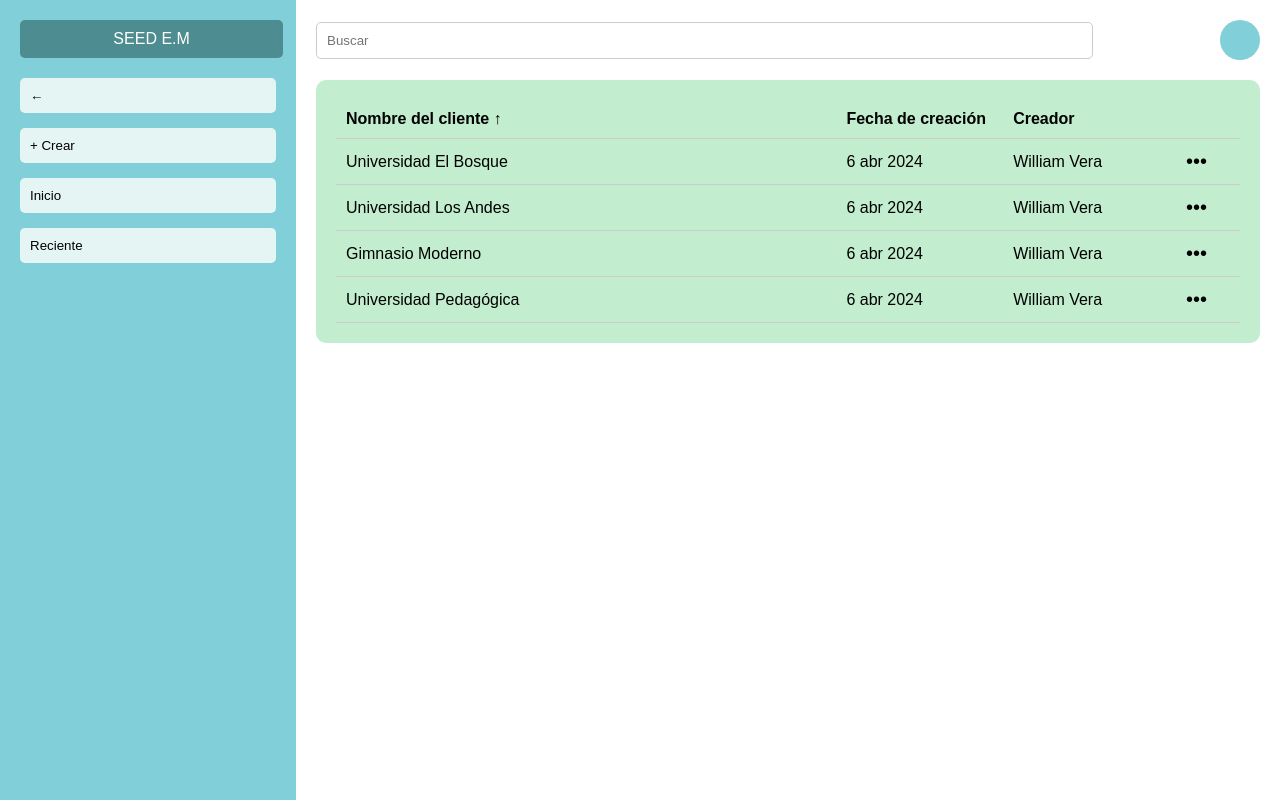
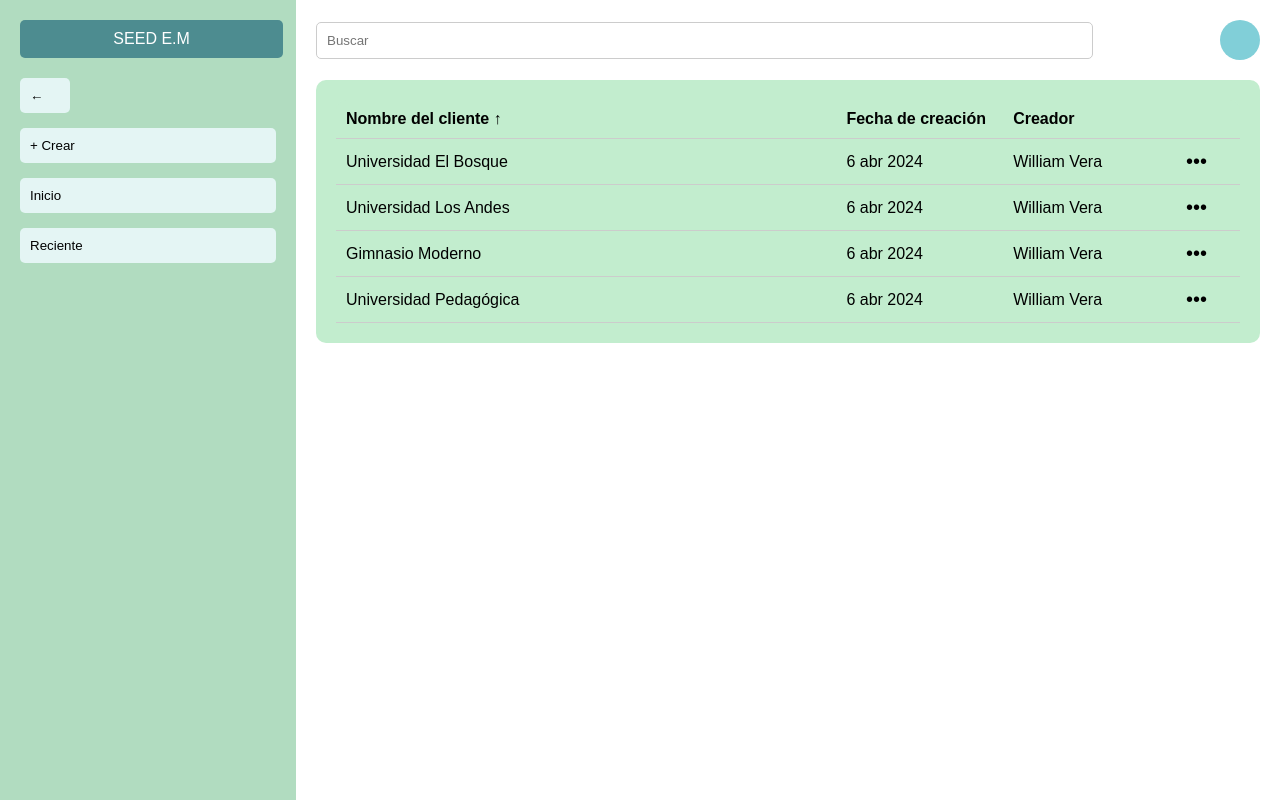
Before and after one commit to jugo-de-mora/EstimaPro, a React (Create React App) app: page / in a window 1280 px wide. Built offline with nearby package versions, Linux system fonts and the light colour scheme.

Commit message:
Primera interfaz creada

```diff
--- a/src/App.css
+++ b/src/App.css
@@ -13,7 +13,7 @@
 
 /* Sidebar Styles */
 .sidebar {
-  background-color: #81cfd8;
+  background-color: #b1dcc0;
   padding: 20px;
   display: flex;
   flex-direction: column;
@@ -53,6 +53,21 @@
 
 .btn:hover {
   background-color: #d0ebeb;
+}
+
+.toggle-btn {
+  background-color: #e4f5f4;
+  border: none;
+  margin-bottom: 15px;
+  padding: 10px;
+  text-align: left;
+  width: 50px;
+  border-radius: 5px;
+  cursor: pointer;
+}
+
+.toggle-btn:hover {
+  background-color: #c9e9e7; /* Cambio de color al pasar el cursor */
 }
 
 .sidebar.closed .btn {
--- a/src/App.tsx
+++ b/src/App.tsx
@@ -13,7 +13,7 @@
       {/* Sidebar */}
       <div className={`sidebar ${isSidebarOpen ? 'open' : 'closed'}`}>
         <div className="logo">SEED E.M</div>
-        <button className="btn" onClick={toggleSidebar}>
+        <button className="toggle-btn" onClick={toggleSidebar}>
           {isSidebarOpen ? '←' : '→'}
         </button>
         {isSidebarOpen && (
```
